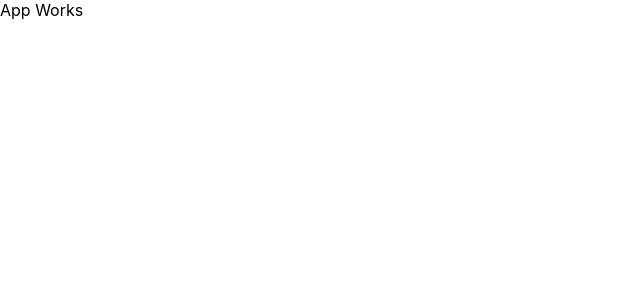
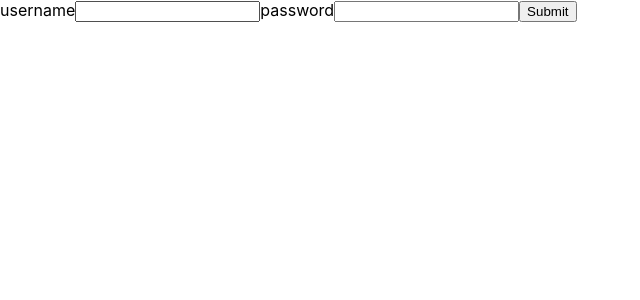
Before and after one commit to Obregon1993/Voting-System, a React (Create React App) app in the folder client/: page /login in a window 1280 px wide. Shown: the top 300 px of the page, without its empty margins (0-640 px from the left). Built offline with nearby package versions, Linux system fonts and the light colour scheme.

Commit message:
creating error component getting error message from backend with redux

```diff
--- /dev/null
+++ b/client/src/components/Auth.jsx
@@ -0,0 +1,57 @@
+import React, { Component, Fragment } from 'react';
+import { connect } from 'react-redux';
+import { authUser, logout } from '../store/actions';
+
+class Auth extends Component {
+  constructor(props) {
+    super(props);
+    this.state = {
+      username: '',
+      password: '',
+    };
+    this.handleChange = this.handleChange.bind(this);
+    this.handleSubmit = this.handleSubmit.bind(this);
+  }
+
+  handleChange(event) {
+    this.setState({ [event.target.name]: event.target.value });
+  }
+
+  handleSubmit(event) {
+    event.preventDefault();
+    const { username, password } = this.state;
+    const { authType } = this.props;
+
+    this.props.authUser(authType || 'login', { username, password });
+  }
+
+  render() {
+    const { username, password } = this.state;
+
+    return (
+      <Fragment>
+        <form onSubmit={this.handleSubmit}>
+          <label htmlFor="username">username</label>
+          <input
+            id="username"
+            type="text"
+            value={username}
+            name="username"
+            onChange={this.handleChange}
+          ></input>
+          <label htmlFor="password">password</label>
+          <input
+            id="password"
+            type="password"
+            value={password}
+            name="password"
+            onChange={this.handleChange}
+          ></input>
+          <button type="submit">Submit</button>
+        </form>
+      </Fragment>
+    );
+  }
+}
+
+export default connect(() => ({}), { authUser, logout })(Auth);
--- /dev/null
+++ b/client/src/components/ErrorMessage.jsx
@@ -0,0 +1,8 @@
+import React, { Fragment } from 'react';
+import { connect } from 'react-redux';
+
+const ErrorMessage = ({ error }) => (
+  <Fragment>{error && <div>{error.message}</div>}</Fragment>
+);
+
+export default connect((store) => ({ error: store.error }))(ErrorMessage);
--- a/client/src/containers/App.jsx
+++ b/client/src/containers/App.jsx
@@ -3,6 +3,8 @@
 import decode from 'jwt-decode';
 import { store } from '../store';
 import { setCurrentUser, addError, setToken } from '../store/actions';
+import Auth from '../components/Auth';
+import ErrorMessage from '../components/ErrorMessage';
 
 if (localStorage.jwtToken) {
   setToken(localStorage.jwtToken);
@@ -17,7 +19,8 @@
 const App = () => {
   return (
     <Provider store={store}>
-      <div>App Works</div>
+      <Auth authType={'login'} />
+      <ErrorMessage />
     </Provider>
   );
 };
--- a/client/src/store/actions/auth.js
+++ b/client/src/store/actions/auth.js
@@ -29,8 +29,8 @@
       dispatch(setCurrentUser(user));
       dispatch(removeError());
     } catch (err) {
-      const { error } = err.response.data;
-      dispatch(addError(error));
+      const error = err.response.data;
+      dispatch(addError(error.message));
     }
   };
 };
--- a/client/src/store/reducers/auth.js
+++ b/client/src/store/reducers/auth.js
@@ -6,7 +6,7 @@
 };
 
 const authReducer = (state = DEFAULT_STATE, action) => {
-  switch (action) {
+  switch (action.type) {
     case SET_CURRENT_USER:
       return {
         isAuthenticated: !!Object.keys(action.user).length,
--- a/client/src/store/reducers/error.js
+++ b/client/src/store/reducers/error.js
@@ -1,7 +1,7 @@
 import { ADD_ERROR, REMOVE_ERROR } from '../actionTypes';
 
 const reducer = (state = {}, action) => {
-  switch (action.types) {
+  switch (action.type) {
     case ADD_ERROR:
       return { ...state, message: action.error };
 
```
